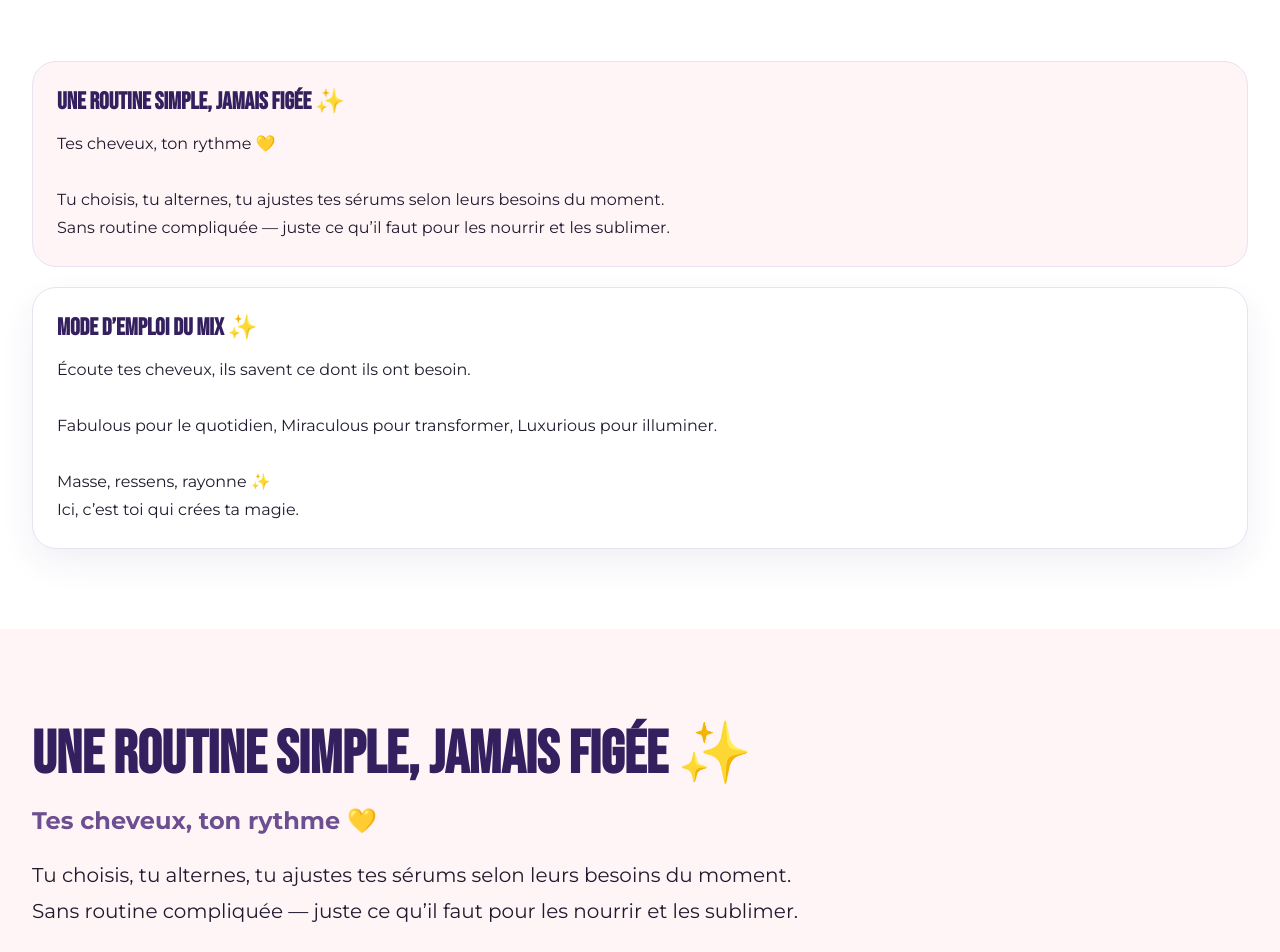
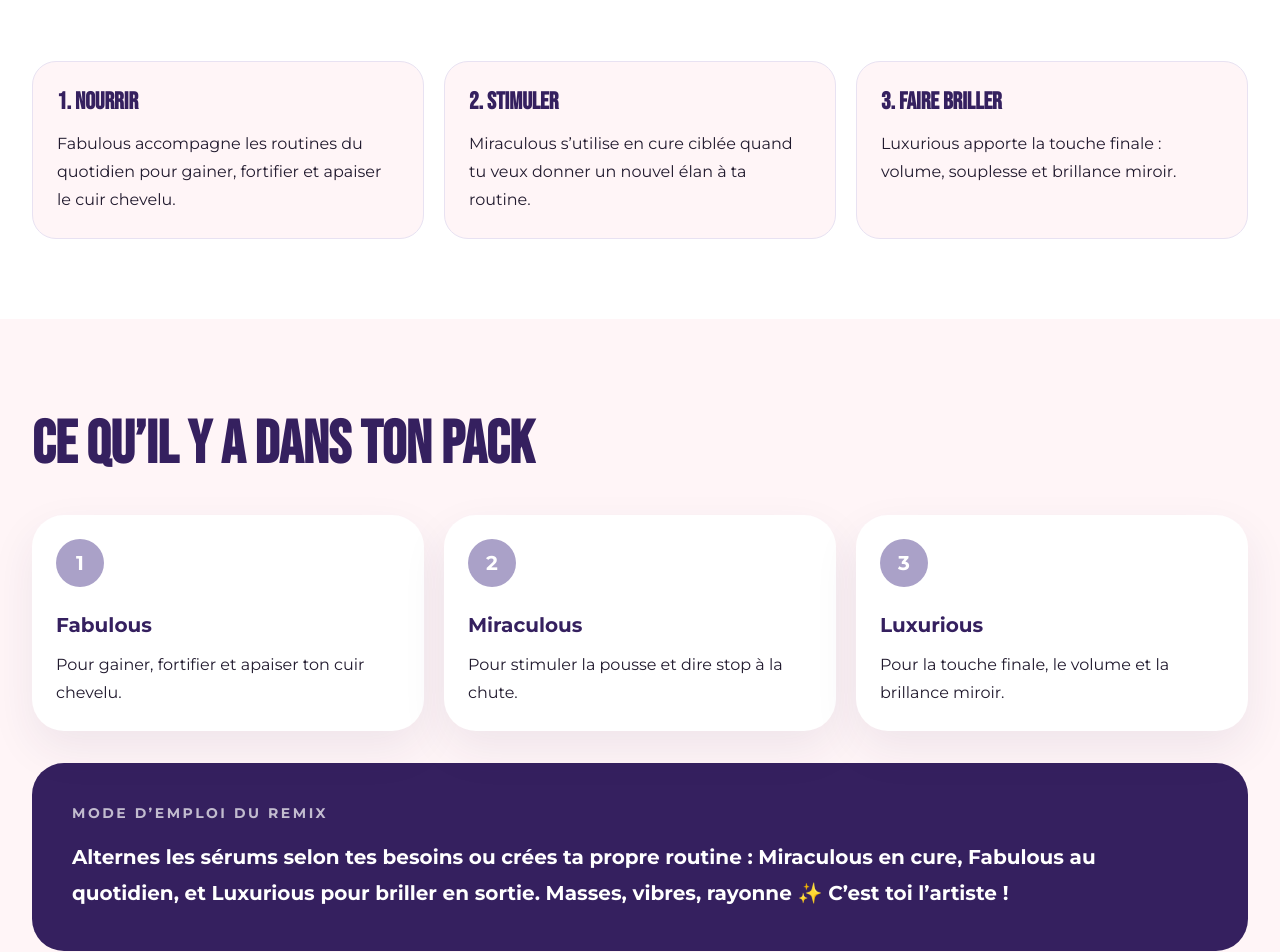
Before and after one commit to davidsarfati0804/NANAHN-HAIR-, a Next.js app: page /routines in a window 1280 px wide. Shown: the part 400-1352 px from the top of the page. Built offline with nearby package versions, Linux system fonts and the light colour scheme.

Commit message:
Revert "Update ecommerce copy and product cards"
This reverts commit 4921a0e88535e87ea691b29e64950f6c044f4248.

```diff
--- a/app/a-propos/page.tsx
+++ b/app/a-propos/page.tsx
@@ -17,8 +17,8 @@
       <main>
         <PageIntro
           eyebrow="La marque"
-          title="Tout a commencé avec une histoire vraie."
-          text="Une femme, ses cheveux fragilisés par la maladie, et une envie profonde : les aider à renaître."
+          title="Une histoire de confiance, de cheveux et d’énergie"
+          text="Na Nah N’hair est née d’un moment de partage, avec une envie simple : créer des soins naturels, sensoriels et faciles à adopter."
         />
         <AboutSection />
       </main>
--- a/app/boutique/page.tsx
+++ b/app/boutique/page.tsx
@@ -23,7 +23,7 @@
       <main>
         <PageIntro
           eyebrow="Boutique"
-          title="choisis ton sérum capillaire ✨"
+          title="Choisis ton mix capillaire"
           text="Des sérums simples à comprendre, faciles à alterner et pensés pour accompagner tes besoins du moment."
         />
         <section className="bg-white px-5 pb-16 lg:px-8 lg:pb-20">
--- a/app/routines/page.tsx
+++ b/app/routines/page.tsx
@@ -5,7 +5,7 @@
 import PageIntro from "@/components/ecommerce/PageIntro";
 import { WinningMixSection } from "@/components/ecommerce/ProductSections";
 import SiteHeader from "@/components/ecommerce/SiteHeader";
-import { mixUsageCopy, routineSteps } from "@/data/site";
+import { routineSteps } from "@/data/site";
 
 export const metadata: Metadata = {
   title: "Routines | Na Nah N’hair",
@@ -24,17 +24,11 @@
           text="Pas besoin d’une routine compliquée. Alterne les sérums selon ce que tes cheveux réclament : nutrition, vitalité ou brillance."
         />
         <section className="bg-white px-5 pb-16 lg:px-8 lg:pb-20">
-          <div className="mx-auto grid max-w-7xl gap-5">
+          <div className="mx-auto grid max-w-7xl gap-5 md:grid-cols-3">
             {routineSteps.map((step) => (
               <article key={step.title} className="rounded-[1.5rem] border border-[var(--color-lavender-mist)] bg-[var(--color-blush)] p-6">
                 <h2 className="text-2xl font-black text-[var(--color-deep-violet)]">{step.title}</h2>
-                <p className="mt-3 whitespace-pre-line leading-7 text-[var(--color-ink)]">{step.text}</p>
-              </article>
-            ))}
-            {[mixUsageCopy].map((step) => (
-              <article key={step.title} className="rounded-[1.5rem] border border-[var(--color-lavender-mist)] bg-white p-6 shadow-[0_14px_34px_rgba(53,32,95,0.07)]">
-                <h2 className="text-2xl font-black text-[var(--color-deep-violet)]">{step.title}</h2>
-                <p className="mt-3 whitespace-pre-line leading-7 text-[var(--color-ink)]">{step.text}</p>
+                <p className="mt-3 leading-7 text-[var(--color-ink)]">{step.text}</p>
               </article>
             ))}
           </div>
--- a/components/ecommerce/ProductSections.tsx
+++ b/components/ecommerce/ProductSections.tsx
@@ -2,6 +2,7 @@
 import Link from "next/link";
 import { Droplets, Sparkles } from "lucide-react";
 import { pack, products } from "@/data/products";
+import { packBenefits } from "@/data/site";
 import AddToCartButton from "./AddToCartButton";
 
 export function ProductGrid() {
@@ -12,7 +13,7 @@
           <div>
             <p className="text-sm font-black uppercase tracking-[0.18em] text-[var(--color-plum)]">Boutique</p>
             <h2 className="mt-3 text-4xl font-black text-[var(--color-deep-violet)] md:text-6xl">
-              choisis ton sérum capillaire ✨
+              Choisis ton mix capillaire
             </h2>
           </div>
           <p className="max-w-md text-base leading-7 text-[var(--color-ink)]">
@@ -80,7 +81,7 @@
           </p>
           <h2 className="text-4xl font-black md:text-6xl">{pack.name}</h2>
           <p className="mt-5 text-5xl font-black">{pack.price}</p>
-          <p className="mt-5 max-w-2xl whitespace-pre-line text-lg leading-8 text-white/92">{pack.description}</p>
+          <p className="mt-5 max-w-2xl text-lg leading-8 text-white/92">{pack.description}</p>
           <div className="mt-8 flex flex-col gap-3 sm:flex-row">
             <AddToCartButton item={pack} label="Commander le pack" variant="white" />
             <Link href="/routines" className="rounded-full border border-white/50 px-7 py-4 text-center font-black text-white transition hover:-translate-y-0.5 hover:bg-white/10">
@@ -108,22 +109,23 @@
     <section id="mix-gagnant" className="bg-[var(--color-blush)] px-5 py-16 lg:px-8 lg:py-24">
       <div className="mx-auto max-w-7xl">
         <h2 className="text-4xl font-black text-[var(--color-deep-violet)] md:text-6xl">
-          Une routine simple, jamais figée ✨
+          Ce qu’il y a dans ton pack
         </h2>
-        <p className="mt-5 max-w-3xl text-2xl font-black text-[var(--color-plum)]">Tes cheveux, ton rythme 💛</p>
-        <p className="mt-5 max-w-3xl text-xl leading-9 text-[var(--color-ink)]">
-          Tu choisis, tu alternes, tu ajustes tes sérums selon leurs besoins du moment.
-          Sans routine compliquée — juste ce qu’il faut pour les nourrir et les sublimer.
-        </p>
+        <div className="mt-10 grid gap-5 md:grid-cols-3">
+          {packBenefits.map((benefit, index) => (
+            <article key={benefit.title} className="rounded-[2rem] bg-white p-6 shadow-[0_18px_45px_rgba(53,32,95,0.08)]">
+              <div className="mb-6 grid h-12 w-12 place-items-center rounded-full bg-[var(--color-lavender)] text-xl font-black text-white">
+                {index + 1}
+              </div>
+              <h3 className="text-xl font-black text-[var(--color-deep-violet)]">{benefit.title}</h3>
+              <p className="mt-3 leading-7 text-[var(--color-ink)]">{benefit.text}</p>
+            </article>
+          ))}
+        </div>
         <div className="mt-8 rounded-[2rem] bg-[var(--color-deep-violet)] p-7 text-white md:p-10">
-          <p className="text-sm font-black uppercase tracking-[0.18em] text-white/70">Mode d’emploi du mix ✨</p>
-          <p className="mt-4 whitespace-pre-line text-xl font-bold leading-9">
-            Écoute tes cheveux, ils savent ce dont ils ont besoin.
-
-            Fabulous pour le quotidien, Miraculous pour transformer, Luxurious pour illuminer.
-
-            Masse, ressens, rayonne ✨
-            Ici, c’est toi qui crées ta magie.
+          <p className="text-sm font-black uppercase tracking-[0.18em] text-white/70">Mode d’emploi du Remix</p>
+          <p className="mt-4 text-xl font-bold leading-9">
+            Alternes les sérums selon tes besoins ou crées ta propre routine : Miraculous en cure, Fabulous au quotidien, et Luxurious pour briller en sortie. Masses, vibres, rayonne ✨ C’est toi l’artiste !
           </p>
         </div>
       </div>
--- a/components/ecommerce/ReviewsSection.tsx
+++ b/components/ecommerce/ReviewsSection.tsx
@@ -6,7 +6,7 @@
     <section id="avis" className="bg-[var(--color-lavender-soft)] px-5 py-16 lg:px-8 lg:py-24">
       <div className="mx-auto max-w-7xl">
         <h2 className="text-4xl font-black text-[var(--color-deep-violet)] md:text-6xl">
-          Elles ont rejoint le mix
+          Elles ont rejoint le remix
         </h2>
         <div className="mt-10 grid gap-5 md:grid-cols-2 lg:grid-cols-3">
           {reviews.map((review) => (
--- a/data/site.ts
+++ b/data/site.ts
@@ -10,9 +10,9 @@
 
 export const heroCopy = {
   titleLines: ["NA", "NAH", "N’HAIR !"],
-  kicker: "Pas de chichi, juste du style ✨",
+  kicker: "Pas de chichis, juste du style.",
   body:
-    "Des sérums capillaires naturels aux odeurs envoûtantes pour nourrir, faire pousser et révéler l’éclat de tes cheveux.",
+    "Des sérums capillaires pensés pour nourrir, sublimer et faire briller ta routine cheveux, sans prise de tête.",
 };
 
 export const reassuranceItems = [
@@ -36,16 +36,18 @@
 
 export const routineSteps = [
   {
-    title: "Une routine simple, jamais figée ✨",
-    text: "Tes cheveux, ton rythme 💛\n\nTu choisis, tu alternes, tu ajustes tes sérums selon leurs besoins du moment.\nSans routine compliquée — juste ce qu’il faut pour les nourrir et les sublimer.",
+    title: "1. Nourrir",
+    text: "Fabulous accompagne les routines du quotidien pour gainer, fortifier et apaiser le cuir chevelu.",
+  },
+  {
+    title: "2. Stimuler",
+    text: "Miraculous s’utilise en cure ciblée quand tu veux donner un nouvel élan à ta routine.",
+  },
+  {
+    title: "3. Faire briller",
+    text: "Luxurious apporte la touche finale : volume, souplesse et brillance miroir.",
   },
 ];
-
-export const mixUsageCopy = {
-  title: "Mode d’emploi du mix ✨",
-  text:
-    "Écoute tes cheveux, ils savent ce dont ils ont besoin.\n\nFabulous pour le quotidien, Miraculous pour transformer, Luxurious pour illuminer.\n\nMasse, ressens, rayonne ✨\nIci, c’est toi qui crées ta magie.",
-};
 
 export const packBenefits = [
   {
@@ -63,35 +65,36 @@
 ];
 
 export const aboutCopy = [
-  "Tout a commencé lorsque j’ai voulu aider une femme à retrouver ses cheveux après la maladie.\nSon objectif : stimuler la repousse et ralentir la chute.\nLe mien : lui redonner confiance, force et lumière.",
-  "Entre soins faits maison, éclats de rire et rituels créés avec amour, quelque chose de fort est né.\nSes cheveux reprenaient vie… et son énergie aussi.",
-  "C’est à ce moment-là que j’ai compris une chose essentielle :\nnos cheveux sont bien plus que des cheveux.\nIls sont notre couronne, notre identité, notre vibration.",
-  "Na Nah N’hair est née de cette évidence : transformer le soin capillaire en un rituel simple, sensoriel et joyeux.",
-  "✨ Des soins naturels qui font du bien\n✨ Des odeurs qui font voyager\n✨ Une routine simple, efficace et sans prise de tête",
-  "Aujourd’hui, Na Nah N’hair a une mission :\nfaire rayonner votre chevelure… et votre énergie.",
+  "L’aventure Na Nah N’hair est née d’un moment de partage profondément humain.",
+  "Tout a commencé lorsque j’ai voulu aider une femme incroyable à retrouver ses cheveux après la maladie. Son objectif : stimuler la repousse et ralentir la chute. Le mien : lui redonner confiance, force et lumière.",
+  "Entre soins faits maison, éclats de rire et rituels créés avec amour, quelque chose de fort est né. Ses cheveux reprenaient vie… et son énergie aussi.",
+  "C’est à ce moment-là que j’ai compris une chose : nos cheveux sont bien plus que des cheveux. Ils sont notre couronne, notre identité, notre vibration.",
+  "Na Nah N’hair est née avec une envie simple : proposer des soins naturels, efficaces et sensoriels, sans routines compliquées.",
+  "✨ Des produits qui font du bien. ✨ Des odeurs qui font voyager. ✨ Une routine simple, vibrante et sans prise de tête.",
+  "Aujourd’hui, Na Nah N’hair est entrée dans vos salles de bain avec une seule mission : faire rayonner votre chevelure… et votre énergie.",
 ];
 
 export const inciItems = [
   {
     title: "PARFUM MONOI",
     text:
-      "RICINUS COMMUNIS SEED OIL*, OLEA EUROPAEA FRUIT OIL*, COCOS NUCIFERA OIL*, PERSEA GRATISSIMA OIL*, BRASSICA NIGRA SEED OIL*, SIMMONDSIA CHINENESIS SEED OIL*, BRASSICA OLERACEA ITALICA SEED OIL*, VITIS VINIFERA SEED OIL, EMBLICA OFFICINALIS FRUIT POWDER*, FRAGRANCE, TOCOPHEROL, HELIANTHUS ANNUUS SEED OIL, BENZYL SALICYLATE**, ALPHA HEXYL CINNAMALDEHYDE, D-CITRONELLOL**, D-LIMONENE**, GERANIOL**, LINALOOL**, BENZYL BENZOATE**, CITRAL**, EUGENOL**, ISOEUGENOL**\n• INGREDIENTS ISSUS DE L’AGRICULTURE BIOLOGIQUE\n** ALLERGENES DUS À LA PRÉSENCE DE PARFUM",
+      "RICINUS COMMUNIS SEED OIL*, OLEA EUROPAEA FRUIT OIL*, COCOS NUCIFERA OIL*, PERSEA GRATISSIMA OIL*, BRASSICA NIGRA SEED OIL*, SIMMONDSIA CHINENESIS SEED OIL*, BRASSICA OLERACEA ITALICA SEED OIL*, VITIS VINIFERA SEED OIL, EMBLICA OFFICINALIS FRUIT POWDER*, FRAGRANCE, TOCOPHEROL, HELIANTHUS ANNUUS SEED OIL, BENZYL SALICYLATE*, ALPHA HEXYL CINNAMALDEHYDE, D-CITRONELLOL, D-LIMONENE, GERANIOL, LINALOOL, BENZYL BENZOATE, CITRAL, EUGENOL, ISOEUGENOL*",
   },
   {
     title: "PARFUM FLEUR ORANGER",
     text:
-      "RICINUS COMMUNIS SEED OIL*, OLEA EUROPAEA FRUIT OIL*, COCOS NUCIFERA OIL*, PERSEA GRATISSIMA OIL*, BRASSICA NIGRA SEED OIL*, SIMMONDSIA CHINENESIS SEED OIL*, BRASSICA OLERACEA ITALICA SEED OIL*, VITIS VINIFERA SEED OIL, EMBLICA OFFICINALIS FRUIT POWDER*, FRAGRANCE, TOCOPHEROL, HELIANTHUS ANNUUS SEED OIL, ALPHA-HEXYLCINNAMALDEHYDE**, CITRAL**, D-LIMONENE**, GERANIOL**\n• INGREDIENTS ISSUS DE L’AGRICULTURE BIOLOGIQUE\n** ALLERGENES DUS À LA PRÉSENCE DE PARFUM",
+      "RICINUS COMMUNIS SEED OIL*, OLEA EUROPAEA FRUIT OIL*, COCOS NUCIFERA OIL*, PERSEA GRATISSIMA OIL*, BRASSICA NIGRA SEED OIL*, SIMMONDSIA CHINENESIS SEED OIL*, BRASSICA OLERACEA ITALICA SEED OIL*, VITIS VINIFERA SEED OIL, EMBLICA OFFICINALIS FRUIT POWDER*, FRAGRANCE, TOCOPHEROL, HELIANTHUS ANNUUS SEED OIL, ALPHA-HEXYLCINNAMALDEHYDE*, CITRAL, D-LIMONENE, GERANIOL*",
   },
   {
     title: "PARFUM VANILLE PATCHOULI",
     text:
-      "RICINUS COMMUNIS SEED OIL*, OLEA EUROPAEA FRUIT OIL*, COCOS NUCIFERA OIL*, PERSEA GRATISSIMA OIL*, BRASSICA NIGRA SEED OIL*, SIMMONDSIA CHINENESIS SEED OIL*, BRASSICA OLERACEA ITALICA SEED OIL*, VITIS VINIFERA SEED OIL, EMBLICA OFFICINALIS FRUIT POWDER*, FRAGRANCE, TOCOPHEROL, HELIANTHUS ANNUUS SEED OIL, CITRAL**, COUMARIN**, BENZYL BENZOATE**, D-LIMONENE**, LINALOOL**\n• INGREDIENTS ISSUS DE L’AGRICULTURE BIOLOGIQUE\n** ALLERGENES DUS À LA PRÉSENCE DE PARFUM",
+      "RICINUS COMMUNIS SEED OIL*, OLEA EUROPAEA FRUIT OIL*, COCOS NUCIFERA OIL*, PERSEA GRATISSIMA OIL*, BRASSICA NIGRA SEED OIL*, SIMMONDSIA CHINENESIS SEED OIL*, BRASSICA OLERACEA ITALICA SEED OIL*, VITIS VINIFERA SEED OIL, EMBLICA OFFICINALIS FRUIT POWDER*, FRAGRANCE, TOCOPHEROL, HELIANTHUS ANNUUS SEED OIL, CITRAL*, COUMARIN, BENZYL BENZOATE, D LIMONENE, LINALOOL*",
   },
 ];
 
 export const companyInfo = [
   "INGREDIENTS ISSUS DE L’AGRICULTURE BIOLOGIQUE",
-  "** ALLERGENES DUS À LA PRÉSENCE DE PARFUM",
+  "** ALLERGENES DU A LA PRESENCE DE PARFUM",
   "Contenance du flacon : 30 mL - 1.01 fl.oz",
   "Made in France",
   "Seare",
```
Also changed, not shown: app/page.tsx (+4 -4 lines), app/produits/[id]/page.tsx (+5 -5 lines), components/ecommerce/AboutFaqFooter.tsx (+6 -6 lines), components/ecommerce/HeroSection.tsx (+11 -3 lines), data/products.ts (+11 -11 lines).
